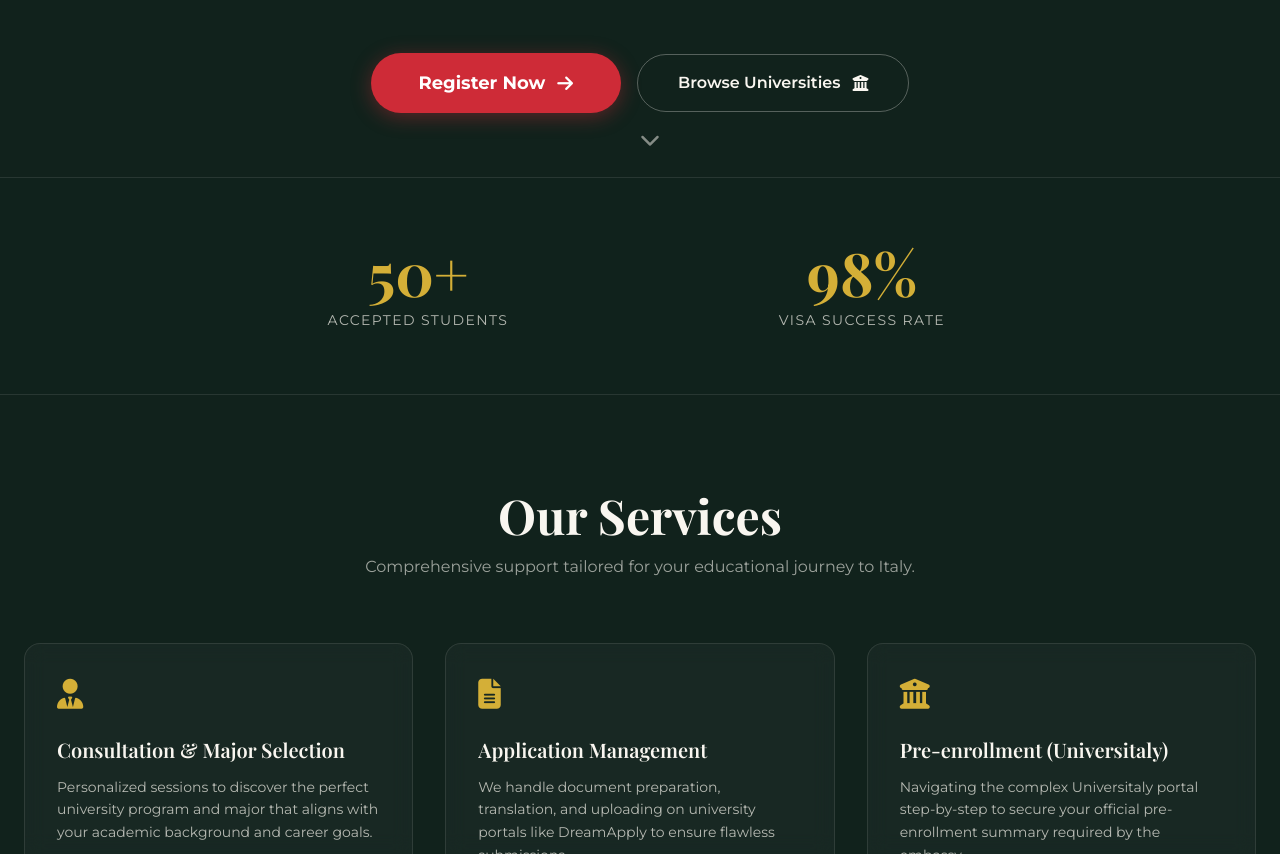
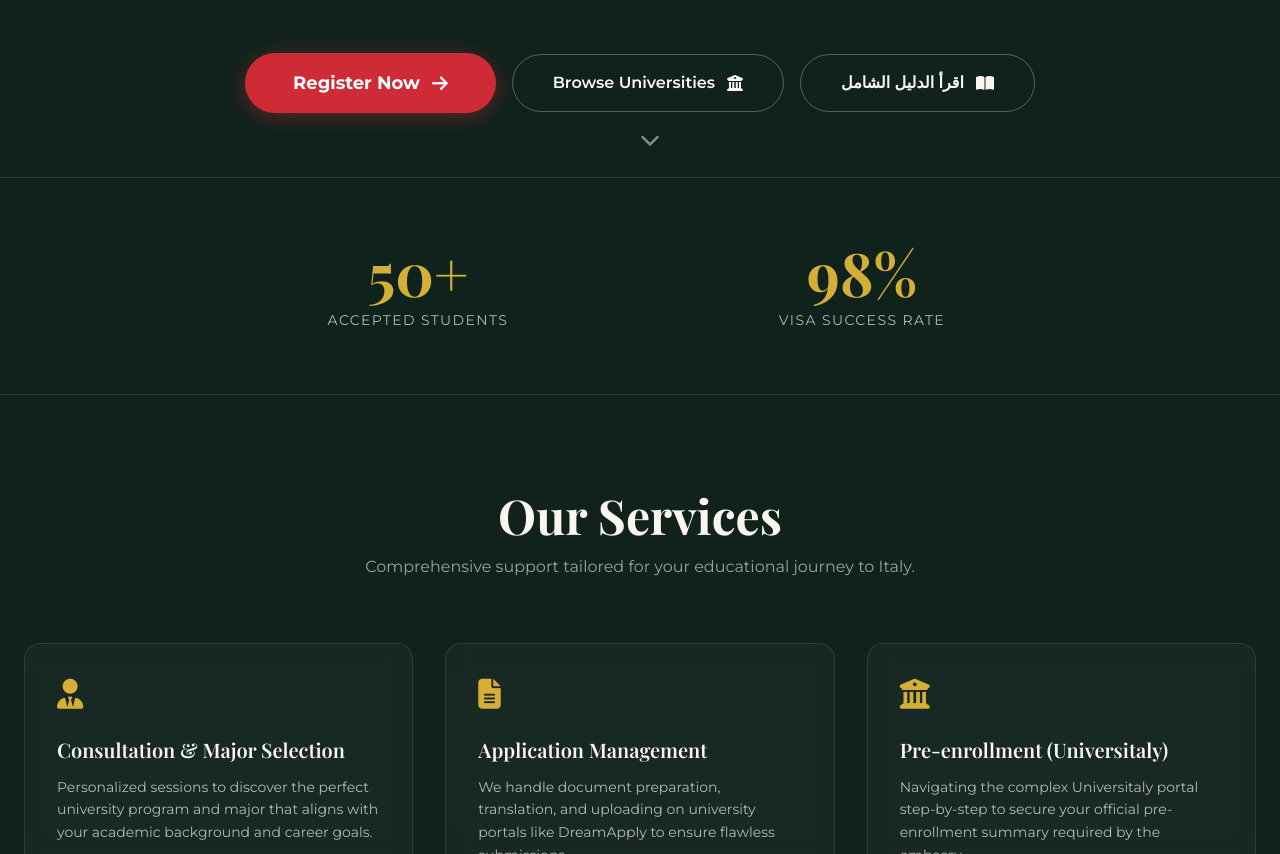
Before and after one commit to roadtoitaly/newWelcom, a plain HTML site: page index.html in a window 1280 px wide. Shown: the part 1179-2033 px from the top of the page. Drawn offline with nearby package versions, Linux system fonts and the light colour scheme; a web font is replaced by a local one.

Commit message:
Add link to comprehensive guide in index.html

```diff
--- a/index.html
+++ b/index.html
@@ -89,6 +89,9 @@
             <a href="universities.html" class="font-semibold text-cream border border-cream/30 hover:border-gold hover:text-gold py-4 px-10 rounded-full transition-colors inline-flex items-center gap-3">
                 Browse Universities <i class="fa-solid fa-building-columns"></i>
             </a>
+            <a href="guide.html" target="_blank" class="font-semibold text-cream border border-cream/30 hover:border-gold hover:text-gold py-4 px-10 rounded-full transition-colors inline-flex items-center gap-3">
+    اقرأ الدليل الشامل <i class="fa-solid fa-book-open"></i>
+</a>
         </div>
 
         <div class="absolute bottom-4 left-1/2 -translate-x-1/2 animate-bounce text-cream/50 z-10"><i class="fa-solid fa-chevron-down text-xl"></i></div>
```
